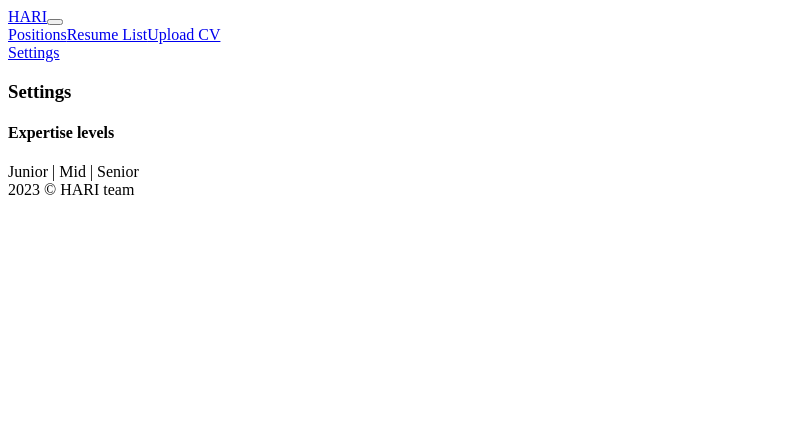
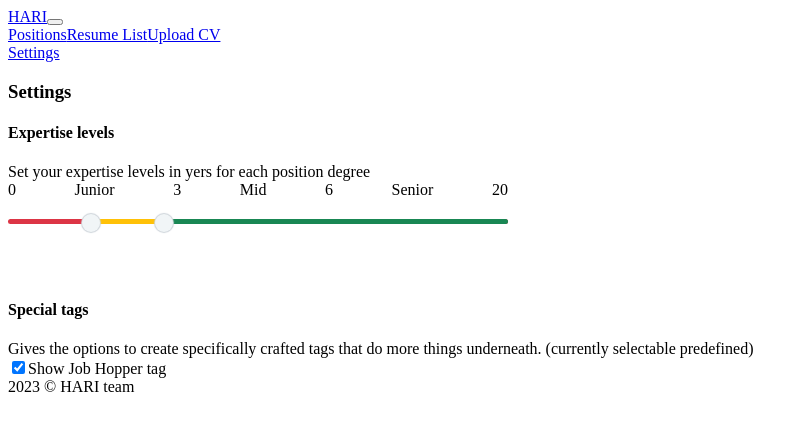
Before and after one commit to oleg-andreyev/hari, a React app in the folder frontend/: page /settings in a window 1280 px wide. Shown: the top 430 px of the page, without its empty margins (0-808 px from the left). Built offline with nearby package versions, Linux system fonts and the light colour scheme; the HTML template or start-up script is replaced by a standard one.

Commit message:
add setitngs page, companies input

```diff
--- a/frontend/src/components/DragDropFileUpload/DragDropFileUpload.tsx
+++ b/frontend/src/components/DragDropFileUpload/DragDropFileUpload.tsx
@@ -72,7 +72,7 @@ const DragDropFileUpload: React.FC<{
           {[...files].map((file, index) => (
             <div className="file-preview border" key={index}>
               <div className="file-remove" onClick={() => removeFile(index)}>
-                X
+                &#10005;
               </div>
               <div className="file-name">{file.name}</div>
             </div>
@@ -94,7 +94,10 @@ const DragDropFileUpload: React.FC<{
       >
         <div>
           <p>Drag and drop Resumes here or</p>
-          <button className="upload-button" onClick={() => inputRef.current?.click()}>
+          <button
+            className="upload-button"
+            onClick={() => inputRef.current?.click()}
+          >
             Upload a file
           </button>
         </div>
--- a/frontend/src/components/MultiRangeSlider/MultiRangeSlider.css
+++ b/frontend/src/components/MultiRangeSlider/MultiRangeSlider.css
@@ -1,13 +1,11 @@
-.container {
-    height: 100vh;
-    display: flex;
-    align-items: center;
-    justify-content: center;
+  .slider-container {
+    height: 60px;
+    width: 500px;
   }
 
   .slider {
     position: relative;
-    width: 200px;
+    width: 500px;
   }
 
   .slider-track,
@@ -24,19 +22,27 @@
   }
 
   .slider-track {
-    background-color: #ced4da;
+    background-color: #dc3545;
     width: 100%;
     z-index: 1;
   }
 
+  .slider-track-right {
+    background-color: #198754;
+    right: 0;
+    z-index: 2;
+    border-radius: 3px;
+    height: 5px;
+    position: absolute;
+  }
+
   .slider-range {
-    background-color: #9fe5e1;
-    z-index: 2;
+    background-color: #ffc107;
+    z-index: 3;
   }
 
   .slider-left-value,
   .slider-right-value {
-    color: #dee2e6;
     font-size: 12px;
     margin-top: 20px;
   }
@@ -60,12 +66,13 @@
     pointer-events: none;
     position: absolute;
     height: 0;
-    width: 200px;
+    width: 500px;
     outline: none;
   }
 
   .thumb--left {
     z-index: 3;
+    color: tomato;
   }
 
   .thumb--right {
--- a/frontend/src/components/MultiRangeSlider/MultieRangeSlider.tsx
+++ b/frontend/src/components/MultiRangeSlider/MultiRangeSlider.tsx
@@ -7,13 +7,11 @@ const MultiRangeSlider: React.FC<{
   max: number;
   thresholds: [number, number]; // TODO update types to match min/max margins
   onChange(thresholds: [number, number]): void;
-}> = (props) => {
-  const { onChange, thresholds } = props;
-  const min = Math.min(), max,
-  const [minVal, setMinVal] = useState(min);
-  const [maxVal, setMaxVal] = useState(max);
-  const minValRef = useRef(min);
-  const maxValRef = useRef(max);
+}> = ({ min, max, onChange, thresholds }) => {
+  const [minVal, setMinVal] = useState(Math.max(min, thresholds[0]));
+  const [maxVal, setMaxVal] = useState(Math.min(max, thresholds[1]));
+  const minValRef = useRef(minVal);
+  const maxValRef = useRef(maxVal);
   const range = useRef<HTMLDivElement>(null);
 
   const getPercent = useCallback(
@@ -44,11 +42,11 @@ const MultiRangeSlider: React.FC<{
 
   // Get min and max values when their state changes
   useEffect(() => {
-    onChange({ min: minVal, max: maxVal });
+    onChange([minVal, maxVal]);
   }, [minVal, maxVal, onChange]);
 
   return (
-    <div className="container">
+    <div className="slider-container">
       <input
         type="range"
         min={min}
@@ -77,9 +75,13 @@ const MultiRangeSlider: React.FC<{
 
       <div className="slider">
         <div className="slider-track" />
+        <div
+          className="slider-track-right"
+          style={{
+            left: `calc(${getPercent(maxVal)}% - 3px)`,
+          }}
+        />
         <div ref={range} className="slider-range" />
-        <div className="slider-left-value">{minVal}</div>
-        <div className="slider-right-value">{maxVal}</div>
       </div>
     </div>
   );
--- a/frontend/src/pages/Resume.tsx
+++ b/frontend/src/pages/Resume.tsx
@@ -5,6 +5,8 @@ import { useParams } from "react-router";
 import { useResumeStore } from "../store/useResumeStore";
 import { IResume } from "../interfaces/Resume";
 import "./Resume.css";
+import useLocalStorage from "../hooks/useLocalStorage";
+import { SHOW_JOB_HOPPER_DEFAULT, SHOW_JOB_HOPPER_KEY } from "./Settings";
 
 let ExperienceDurationBadge: React.FC<{
   duration: number;
@@ -41,6 +43,8 @@ export const Resume = () => {
     error: state.error,
     readResume: state.readResume,
   }));
+  const { getItem } = useLocalStorage(true);
+  const showJobHopper = getItem(SHOW_JOB_HOPPER_KEY) ?? SHOW_JOB_HOPPER_DEFAULT;
 
   const getResume = useCallback(async () => {
     if (!isFetching) {
@@ -81,12 +85,13 @@ export const Resume = () => {
 
   let lastJobs = resume?.experience.slice(0, 3) ?? [];
   let isJobHopper = lastJobs.length
-    ? lastJobs.reduce(
+    ? showJobHopper &&
+      lastJobs.reduce(
         (acc, { duration_in_months }) => (acc += duration_in_months),
         0
       ) /
         lastJobs.length <=
-      4
+        4
     : false;
 
   return (
--- a/frontend/src/pages/ResumeList.css
+++ b/frontend/src/pages/ResumeList.css
@@ -6,3 +6,12 @@
     font-size: 14px;
     font-weight: 400;
 }
+
+.resume-list-input-container {
+    position: relative;
+}
+
+.resume-list-input-label {
+    position: absolute;
+    top: -24px;
+}
--- /dev/null
+++ b/frontend/src/pages/Settings.css
@@ -0,0 +1,6 @@
+.expertise-labels {
+    width: 500px;
+    display: flex;
+    justify-content: space-between;
+    margin-bottom: 20px;
+}
--- a/frontend/src/pages/Settings.tsx
+++ b/frontend/src/pages/Settings.tsx
@@ -1,22 +1,37 @@
-import React, { useCallback, useEffect, useState } from "react";
-import { Alert, Badge, Card, ListGroup, Spinner } from "react-bootstrap";
+import React, { useCallback, useState } from "react";
+import { Card, Form } from "react-bootstrap";
 
-import "./Resume.css";
-import MultiRangeSlider from "../components/MultiRangeSlider/MultieRangeSlider";
+import MultiRangeSlider from "../components/MultiRangeSlider/MultiRangeSlider";
 import useLocalStorage from "../hooks/useLocalStorage";
+import "./Settings.css";
 
-const EXPERTISE_THRESHOLD_DEFAULT = [3, 6];
-const EXPERTISE_THRESHOLD_KEY = "expertiseThreshold";
+export const EXPERTISE_THRESHOLD_DEFAULT = [3, 6];
+export const EXPERTISE_THRESHOLD_KEY = "expertiseThreshold";
+
+export const SHOW_JOB_HOPPER_DEFAULT = true;
+export const SHOW_JOB_HOPPER_KEY = "showJobHopper";
 
 export const Settings = () => {
   const { getItem, setItem } = useLocalStorage(true);
   const [expertiseThreshold, setExpertiseThreshold] = useState(
     getItem(EXPERTISE_THRESHOLD_KEY) ?? EXPERTISE_THRESHOLD_DEFAULT
   );
+  const [showJobHopper, setShowJobHopper] = useState(
+    getItem(SHOW_JOB_HOPPER_KEY) ?? SHOW_JOB_HOPPER_DEFAULT
+  );
   const handleChange = useCallback((splits: [number, number]) => {
     setExpertiseThreshold(splits);
     setItem(EXPERTISE_THRESHOLD_KEY, splits);
   }, []);
+
+  const handleJobHopperSwitch = useCallback(
+    (evt: any) => {
+      setShowJobHopper(evt.target.checked);
+      setItem(SHOW_JOB_HOPPER_KEY, evt.target.checked);
+    },
+    [setShowJobHopper]
+  );
+
   return (
     <div className="d-flex flex-column p-4">
       <h3 className="mb-4">Settings</h3>
@@ -24,14 +39,46 @@ export const Settings = () => {
       <h4>Expertise levels</h4>
       <Card className="mb-4">
         <Card.Body>
-          Junior | Mid | Senior
+          <div className="mb-2">
+            Set your expertise levels in yers for each position degree
+          </div>
+          <div className="expertise-labels">
+            <span>0</span>
+            <span className="text-danger">Junior</span>
+            <span>{expertiseThreshold[0]}</span>
+            <span className="text-warning">Mid</span>
+            <span>{expertiseThreshold[1]}</span>
+            <span className="text-success">Senior</span>
+            <span>20</span>
+          </div>
           <div>
-            {/* <MultiRangeSlider
+            <MultiRangeSlider
               min={0}
               max={20}
               thresholds={expertiseThreshold}
               onChange={handleChange}
-            /> */}
+            />
+          </div>
+        </Card.Body>
+      </Card>
+
+      <h4>Special tags</h4>
+      <Card className="mb-4">
+        <Card.Body>
+          <div className="mb-2">
+            Gives the options to create specifically crafted tags that do more
+            things underneath.{" "}
+            <span className="text-muted">
+              (currently selectable predefined)
+            </span>
+          </div>
+          <div className="d-flex gap-2">
+            <Form.Check
+              checked={showJobHopper}
+              onChange={handleJobHopperSwitch}
+              type="switch"
+              label="Show Job Hopper tag"
+            />
           </div>
         </Card.Body>
       </Card>
```
Also changed, not shown: frontend/src/pages/ResumeList.tsx (+45 -15 lines).
